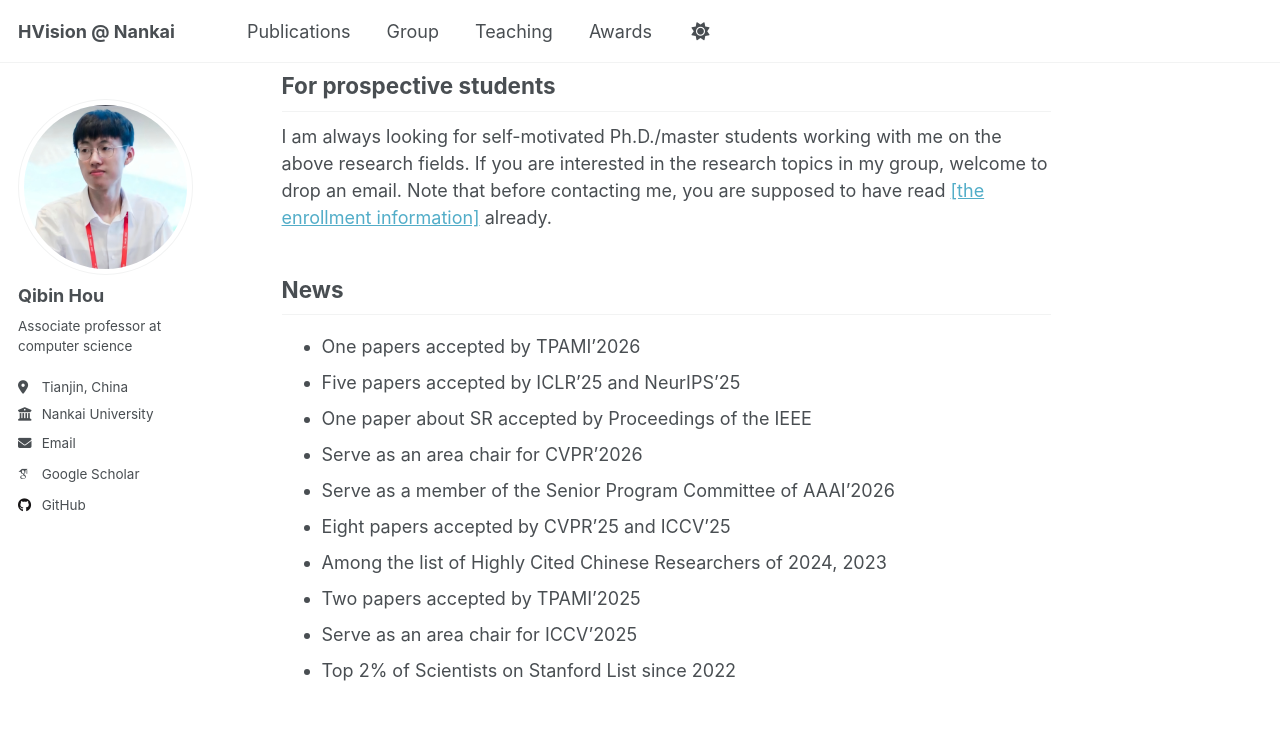
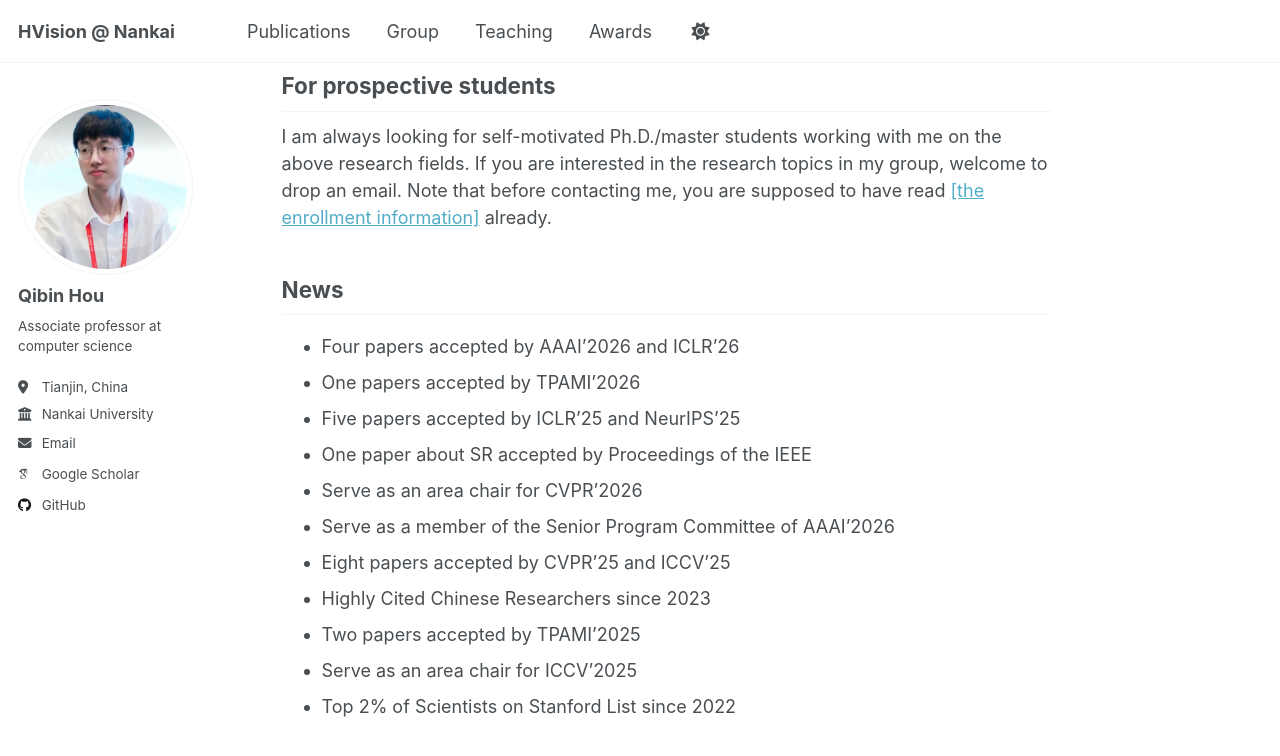
Before and after one commit to houqb/houqb.github.io, a Jekyll site: the page built from _pages/about.md, in a window 1280 px wide and 900 px high, scrolled down 580 px. Shown: the top 756 px of the window. Built offline with Jekyll 4.4.1, drawn with Linux system fonts in a browser that asks for light colours; some web fonts are replaced.

Commit message:
Update about.md

```diff
--- a/_pages/about.md
+++ b/_pages/about.md
@@ -23,13 +23,14 @@ I am always looking for self-motivated Ph.D./master students working with me on
 
 ## News
 
++ Four papers accepted by AAAI'2026 and ICLR'26
 + One papers accepted by TPAMI'2026
 + Five papers accepted by ICLR'25 and NeurIPS'25
 + One paper about SR accepted by Proceedings of the IEEE
 + Serve as an area chair for CVPR'2026
 + Serve as a member of the Senior Program Committee of AAAI'2026
 + Eight papers accepted by CVPR'25 and ICCV'25
-+ Among the list of Highly Cited Chinese Researchers of 2024, 2023
++ Highly Cited Chinese Researchers since 2023
 + Two papers accepted by TPAMI'2025
 + Serve as an area chair for ICCV'2025
 + Top 2% of Scientists on Stanford List since 2022
```
